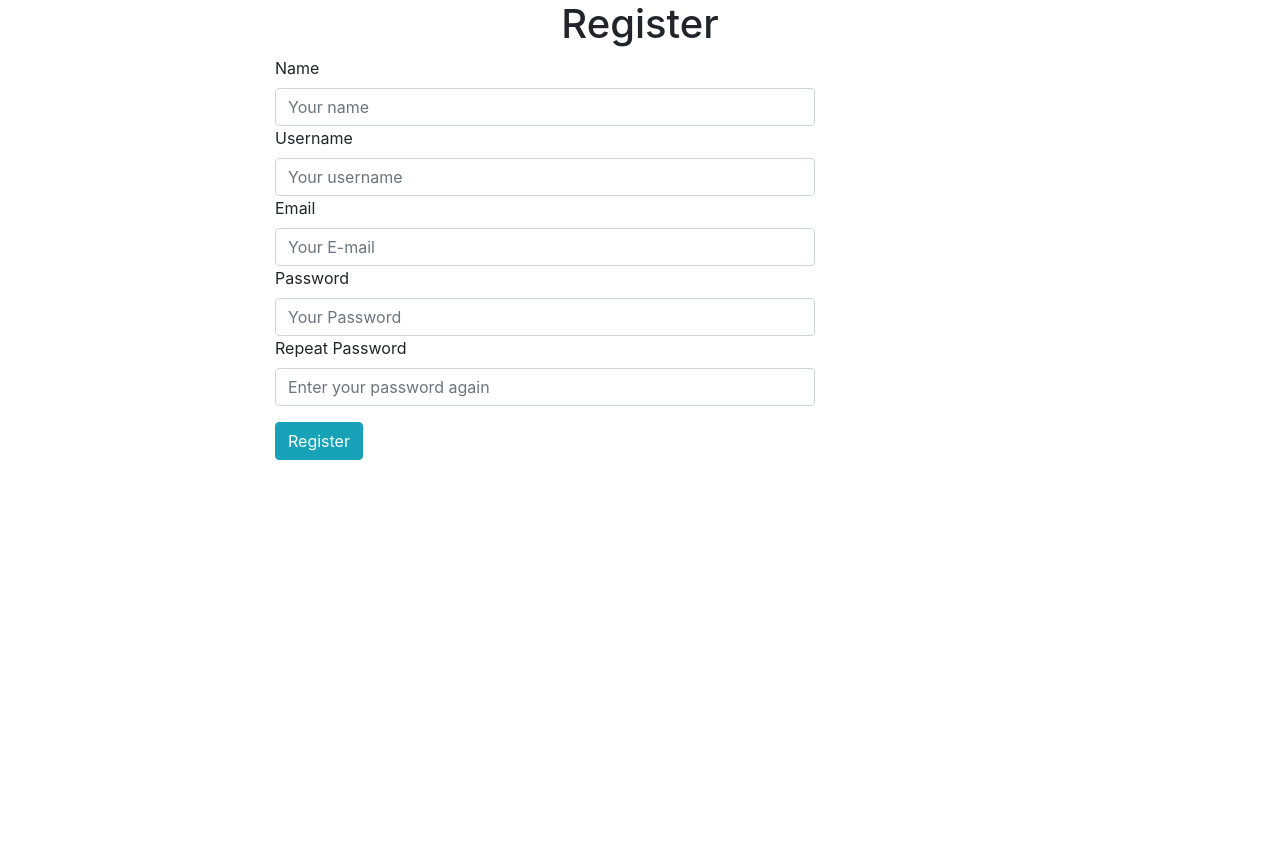
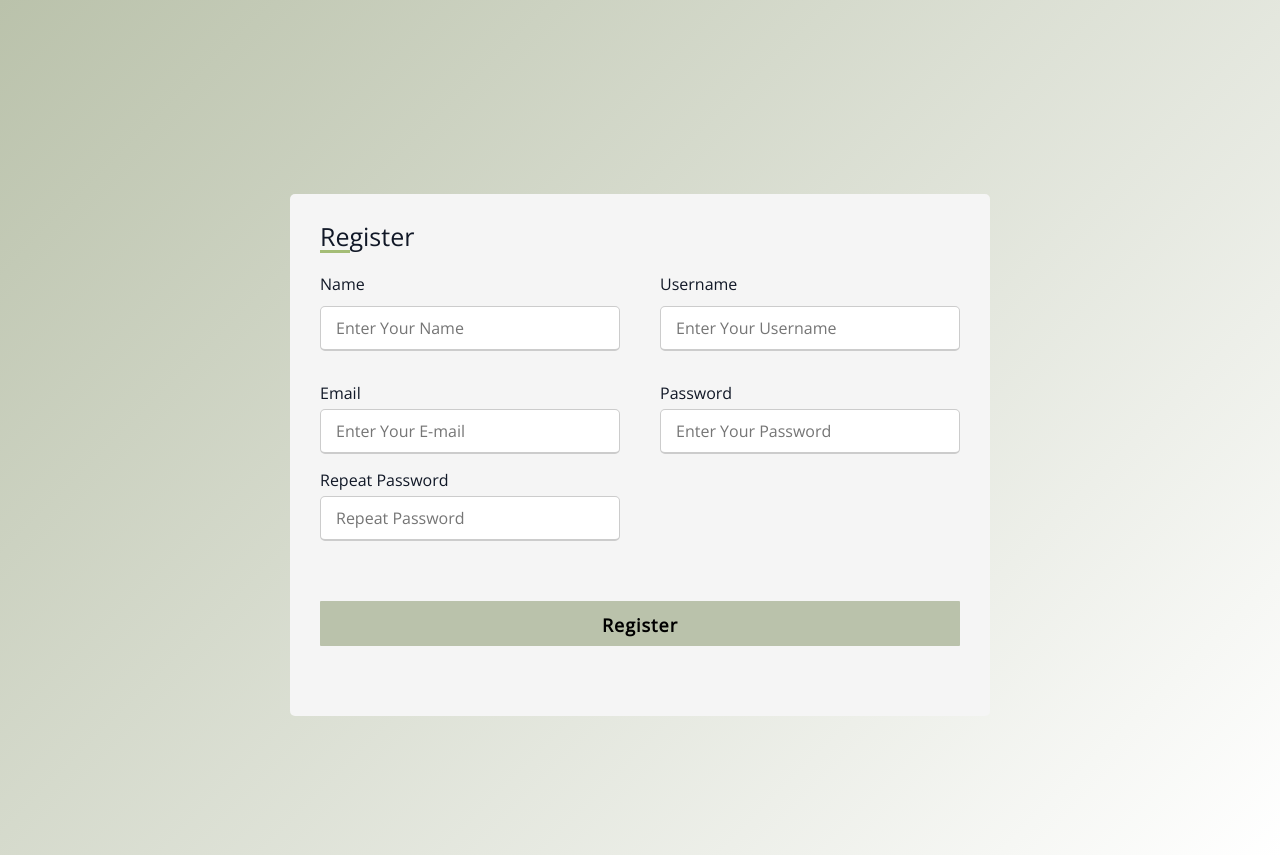
Before and after one commit to NoluHleko/WebBlog, a Flask app: page /register in a window 1280 px wide. Before the commit the page ends 460 px from the top, so only its background shows below. Run offline with Flask 2, Linux system fonts and the light colour scheme; style sheets or scripts are compiled from the project's sources.

Commit message:
redid registration form

```diff
--- a/app.py
+++ b/app.py
@@ -1,6 +1,7 @@
+from asyncio import FastChildWatcher
 from myblog import app
 
 
 
 if __name__ == "__main__":
-    app.run(debug=True)
+    app.run(debug=True, use_reloader=False)
--- a/myblog/static/assets/css/styles.scss
+++ b/myblog/static/assets/css/styles.scss
@@ -855,3 +855,5 @@ input[type=submit]:hover {
     font-size: var(--fs-xs);
   }
 }
+
+//////////////////////////////////////Registration Form//////////////////////////////////@at-root
--- a/myblog/templates/admin/login.html
+++ b/myblog/templates/admin/login.html
@@ -30,7 +30,7 @@
                 <form method="POST">
 
                     <label for="">Username</label>
-                    <input type="text" username="username" class="form-control" placeholder="Your username" required>
+                    <input type="text" name="username" class="form-control" placeholder="Your username" required>
 
                     <label for="">Password</label>
                     <input type="password" name="password" class="form-control" placeholder="Your Password" required>
--- a/myblog/templates/admin/register.html
+++ b/myblog/templates/admin/register.html
@@ -1,21 +1,126 @@
-<!doctype html>
+<!DOCTYPE html>
 <html lang="en">
-  <head>
-    <!-- Required meta tags -->
-    <meta charset="utf-8">
-    <meta name="viewport" content="width=device-width, initial-scale=1, shrink-to-fit=no">
+<head>
+    <meta charset="UTF-8">
+    <meta http-equiv="X-UA-Compatible" content="IE=edge">
+    <meta name="viewport" content="width=device-width, initial-scale=1.0">
+    <link rel="stylesheet" href="assets/style.css" />
+    <title>Registration</title>
 
-    <!-- Bootstrap CSS -->
-    <link rel="stylesheet" href="https://cdn.jsdelivr.net/npm/bootstrap@4.3.1/dist/css/bootstrap.min.css" integrity="sha384-ggOyR0iXCbMQv3Xipma34MD+dH/1fQ784/j6cY/iJTQUOhcWr7x9JvoRxT2MZw1T" crossorigin="anonymous">
+<style>
+    *{
+        margin: 0;
+        padding: 0;
+        box-sizing:border-box ;
+        font-family: "Open Sans", sans-serif;
+    }
+    body{
+        display: flex;
+        height: 100vh;
+        justify-content: center;
+        align-items: center;
+        padding: 20px;
+        background: linear-gradient(135deg, #bac2ab, white);
+    }
+.form-container{
+    max-width: 700px;
+    width: 100%;
+    background-color: whitesmoke;
+    padding: 25px 30px;
+    border-radius: 5px;
+}
+.form-container .title{
+    font-size: 25px;
+    font-weight: 500;
+    position: relative;
+}
+.form-container .title::before{
+    content: '';
+    position:absolute;
+    left: 0;
+    bottom: 0%;
+    height: 3px;
+    width:30px;
+    background: linear-gradient(135deg, #bac2ab, white);
+    background:#a4bd76 ;
+}
+.form-container form .user-details{
+    display: flex;
+    flex-wrap: wrap;
+    justify-content: space-between;
+    margin: 20px 0 12px 0;
+}
 
-    <title>Register</title>
-  </head>
-  <body>
+form .user-details .input-box{
+    margin-bottom: 15px;
+    width: calc(100% / 2 - 20px);
+}
 
+.user-details .input-box .details {
+    display: block;
+    font-weight: 500;
+    margin-bottom: 5px;
+}
+.user-details .input-box input{
+    height: 45px;
+    width: 100%;
+    outline: none;
+    border-radius: 5px;
+    border: 1px solid #ccc;
+    padding-left: 15px;
+    font-size: 16px;
+    border-bottom-width: 2px;
+    transition: all  0.3s ease;
+}
+.user-details .input-box input:focus,
+.user-details .input-box input:valid{
+    border-color: #81945e;
+}
+form .button{
+    height: 45px;
+    margin: 45px 0;
+}
+form .button input{
+    height: 100%;
+    width: 100%;
+    outline: none;
+    color:black;
+    border: none;
+    font-size: 18px;
+    font-weight: bold;
+    border-radius: 1px;
+    letter-spacing: 1px;
+    background-color: #bac2ab;
 
-    <div class="container">
-        <h1 class="text-center">Register</h1>
-{% with messages = get_flashed_messages(with_categories=true) %}
+}
+form .button input:hover{
+    background: linear-gradient(135deg, #bac2ab, white);
+}
+
+@media (max-width: 584px) {
+    .form-container{
+        max-width: 100%;
+
+    }
+    form .user-details .input-box{
+        margin-bottom: 15px;
+        width: 100%;
+    }
+    .form-container form .user-details{
+        max-height: 300px;
+        overflow-y: scroll;
+    }
+    .user-details::-webkit-scrollbar{
+        width: 0;
+    }
+}
+
+</style>
+</head>
+<body id="form-body">
+    <div class="form-container">
+        <div class="title">Register</div>
+        {% with messages = get_flashed_messages(with_categories=true) %}
         {% if messages %}
           <div class=flashes>
           {% for category, message in messages %}
@@ -24,33 +129,39 @@
           </div>
         {% endif %}
 {% endwith %}
-        <div class="row">
-            <div class="col-md-2"></div>
-            <div class="col-md-6">
-                <form method="POST">
-                    <label for="">Name</label>
-                    <input type="text" name="name" class="form-control" placeholder="Your name" required>
-                    <label for="">Username</label>
-                    <input type="text" username="username" class="form-control" placeholder="Your username" required>
-                    <label for="">Email</label>
-                    <input type="email" name="email" class="form-control" placeholder="Your E-mail" required>
-                    <label for="">Password</label>
-                    <input type="password" name="password" class="form-control" placeholder="Your Password" required>
-                    <label for="">Repeat Password</label>
-                    <input type="password" name="repeat_password" class="form-control" placeholder="Enter your password again" required>
+        <form method="POST">
+            <div class="user-details">
+                <div class="input-box">
+                    <span class="details"> Name</span>
+                    <input type="text" name="name" id="name" placeholder="Enter Your Name" required>
 
-                    <input type="submit" value="Register" class="btn btn-info mt-3">
-                </form>
+                </div>
+                <div class="input-box">
+                    <span class="details">Username</span>
+                    <input type="text" name="username" id="username" placeholder="Enter Your Username" required>
+
+                </div>
+                <div class="input-box">
+                    <span class="details">Email</span>
+                    <input type="email" name="email" id="email" placeholder="Enter Your E-mail" required>
+
+                </div>
+                <div class="input-box">
+                    <span class="details">Password</span>
+                    <input type="password" name="password" id="password" placeholder="Enter Your Password" required>
+
+                </div>
+                <div class="input-box">
+                    <span class="details">Repeat Password</span>
+                    <input type="password" name="repeat_password" id="repeat_password" placeholder="Repeat Password" required>
+
+                </div>
             </div>
-
-        </div>
-
+            <div class="button">
+                <input type="submit" value="Register">
+            </div>
+        </form>
     </div>
 
-    <!-- Optional JavaScript -->
-    <!-- jQuery first, then Popper.js, then Bootstrap JS -->
-    <script src="https://code.jquery.com/jquery-3.3.1.slim.min.js" integrity="sha384-q8i/X+965DzO0rT7abK41JStQIAqVgRVzpbzo5smXKp4YfRvH+8abtTE1Pi6jizo" crossorigin="anonymous"></script>
-    <script src="https://cdn.jsdelivr.net/npm/popper.js@1.14.7/dist/umd/popper.min.js" integrity="sha384-UO2eT0CpHqdSJQ6hJty5KVphtPhzWj9WO1clHTMGa3JDZwrnQq4sF86dIHNDz0W1" crossorigin="anonymous"></script>
-    <script src="https://cdn.jsdelivr.net/npm/bootstrap@4.3.1/dist/js/bootstrap.min.js" integrity="sha384-JjSmVgyd0p3pXB1rRibZUAYoIIy6OrQ6VrjIEaFf/nJGzIxFDsf4x0xIM+B07jRM" crossorigin="anonymous"></script>
-  </body>
+</body>
 </html>
```
Also changed, not shown: myblog/Weblog22.db.
